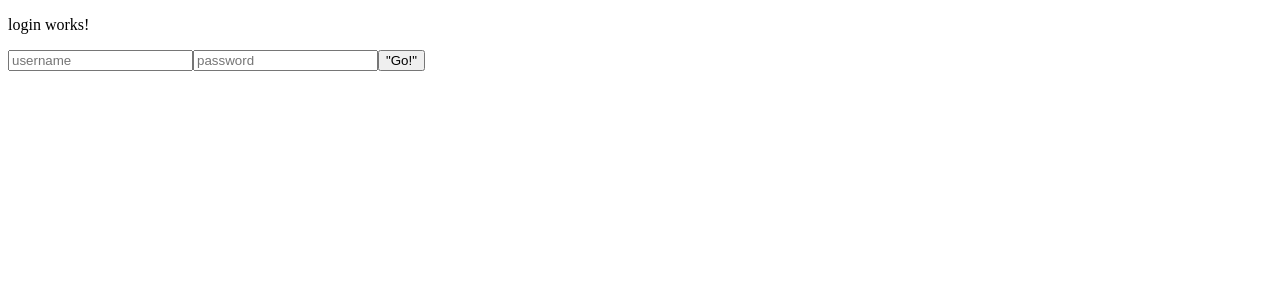
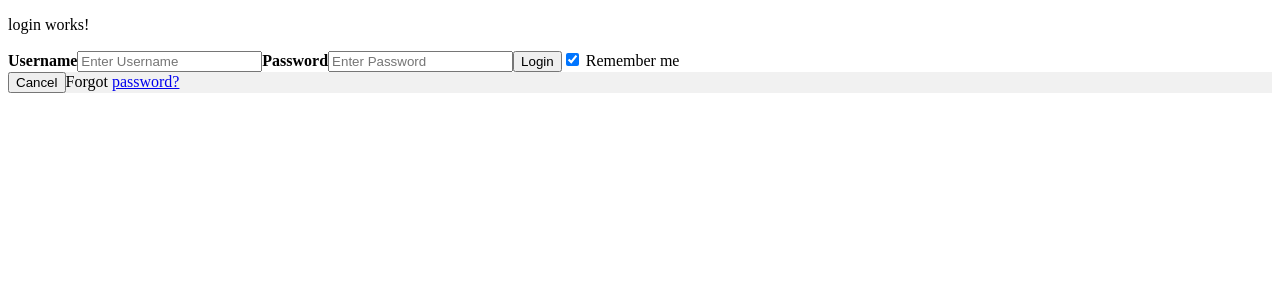
Before and after one commit to Luigi217/tsjs-angular-7-interface, an Angular app: page / in a window 1280 px wide. Shown: the top 300 px of the page. Built offline with nearby package versions, Linux system fonts and the light colour scheme.

Commit message:
removed tfjs

```diff
--- a/src/app/app.module.ts
+++ b/src/app/app.module.ts
@@ -23,6 +23,7 @@
   { path: '**', component: TodolistComponent}
 */
   { path: '', component: LoginComponent},
+  { path: 'toto', component: TodolistComponent},
 ];
 
 @NgModule({
--- a/src/app/composants/login/login.component.html
+++ b/src/app/composants/login/login.component.html
@@ -2,13 +2,34 @@
   login works!
 </p>
 
-<input type="text" [(ngModel)] = 'username' placeholder="username">
+<!--<input type="text" [(ngModel)] = 'username' placeholder="username">
 <input type="text" [(ngModel)] = 'password' placeholder="password">
-<button click>"Go!"</button>
+<button click>"Go!"</button>-->
+
+<form>
+  <div class="container">
+    <label for="uname"><b>Username</b></label>
+    <input type="text" placeholder="Enter Username" name="uname" required>
+
+    <label for="psw"><b>Password</b></label>
+    <input type="password" placeholder="Enter Password" name="psw" required>
+
+    <button type="submit">Login</button>
+    <label>
+      <input type="checkbox" checked="checked" name="remember"> Remember me
+    </label>
+  </div>
+
+  <div class="container" style="background-color:#f1f1f1">
+    <button type="button" class="cancelbtn">Cancel</button>
+    <span class="psw">Forgot <a href="#">password?</a></span>
+  </div>
+</form>
 
 <!--<script src="https://cdn.jsdelivr.net/npm/@tensorflow/tfjs@0.13.3/dist/tf.min.js"> </script>-->
 
 <!-- Place your code in the script tag below. You can also use an external .js file -->
+<!--
 <script>
   import * as tf from '@tensorflow/tfjs';
 
@@ -29,3 +50,4 @@
     model.predict(tf.tensor2d([5], [1, 1])).print();
   });
 </script>
+-->
```
